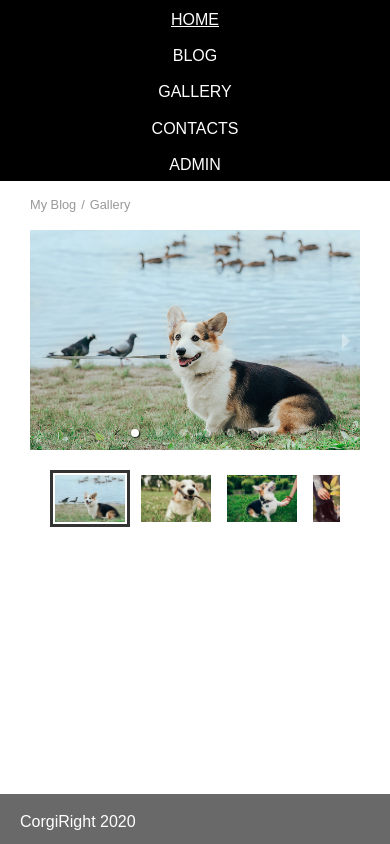
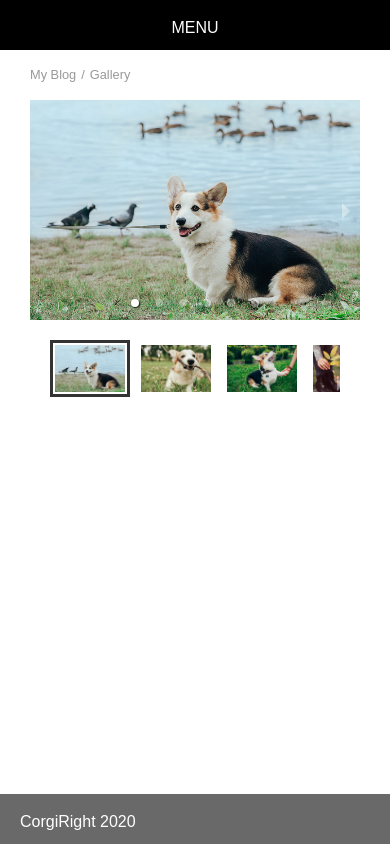
Before and after one commit to maria-yurovskykh/blog-project, a React (Create React App) app: page /gallery in a window 390 px wide. Built offline with nearby package versions, Linux system fonts and the light colour scheme; what google-maps-react would draw is missing.

Commit message:
Add fly-out menu on mobile

```diff
--- a/src/App.css
+++ b/src/App.css
@@ -471,7 +471,6 @@ textarea {
   color: #000;
   padding: 0.2em 0;
 }
-
 /* RESET END */
 
 body {
@@ -481,6 +480,25 @@ body {
 
 body * {
   box-sizing: border-box;
+}
+
+button {
+  font-family: Kontora, sans-serif;
+  display: inline-block;
+  margin-right: 10px;
+  padding: 5px 10px 2px;
+  border-radius: 5px;
+  background: #000;
+  color: #fff;
+  font-size: 0.8em;
+}
+
+button:hover {
+  text-decoration: underline;
+}
+
+textarea {
+  height: 200px;
 }
 
 .nav {
@@ -493,7 +511,28 @@ body * {
   background-color: #000;
   align-items: center;
   justify-content: space-around;
-  z-index: 1;
+  z-index: 3;
+}
+
+.menu {
+  display: none;
+}
+
+.menu-label {
+  height: 50px;
+  color: #fff;
+  text-transform: uppercase;
+  padding: 20px;
+}
+
+.nav-buttons {
+  display: none;
+  width: 100%;
+}
+
+.menu:checked + .nav-buttons{
+  display: flex;
+  flex-direction: column;
 }
 
 .nav a {
@@ -502,7 +541,6 @@ body * {
   text-decoration: none;
   text-transform: uppercase;
   padding: 10px 10px 7px;
-  margin: 0 20px;
   width: 100%;
   text-align: center;
   line-height: 1.2;
@@ -514,8 +552,8 @@ body * {
 }
 
 .container {
-  margin: 180px auto 60px;
-  max-height: calc(100% - 200px);
+  margin: 50px auto 60px;
+  max-height: calc(100% - 100px);
   max-width: calc(100% - 60px);
 }
 
@@ -547,34 +585,24 @@ body * {
   margin: 0;
 }
 
+.posts-wrapper {
+  display: flex;
+  flex-direction: column-reverse;
+}
+
 .admin-form {
   margin-bottom: 20px;
-}
-
-button {
-  font-family: Kontora, sans-serif;
-  display: inline-block;
-  margin-right: 10px;
-  padding: 3px 10px 1px;
-  border-radius: 5px;
-  background: #000;
-  color: #fff;
-  font-size: 0.8em;
 }
 
 .add-button {
   font-family: Kontora, sans-serif;
   display: inline-block;
-  padding: 10px 20px 6px;
+  padding: 12px 24px 8px;
   margin-bottom: 20px;
   text-transform: uppercase;
   color: #fff;
   border-radius: 5px;
   font-size: 1em;
-}
-
-button:hover {
-  text-decoration: underline;
 }
 
 .title,
@@ -584,10 +612,6 @@ button:hover {
   margin-bottom: 20px;
   padding: 5px;
   border: 1px solid #696969;
-}
-
-textarea {
-  height: 200px;
 }
 
 .card {
@@ -612,7 +636,6 @@ textarea {
 .card-text {
   margin-bottom: 20px;
   color: #696969;
-
 }
 
 .footer {
@@ -639,6 +662,12 @@ textarea {
   margin: 20px 0;
 }
 
+.photo-gallery .carousel {
+  display: flex;
+  justify-content: space-around;
+  margin: 0 auto;
+}
+
 @media (min-width: 1000px) {
   .nav {
     flex-direction: row;
@@ -647,7 +676,19 @@ textarea {
 
   .nav a {
     position: relative;
+    margin: 0 20px;
     width: 20%;
+  }
+
+  .menu-label {
+    display: none;
+  }
+
+  .nav-buttons,
+  .menu:checked + .nav-buttons {
+    display: flex;
+    flex-direction: row;
+    width: 100%;
   }
 
   .nav a:after {
@@ -665,15 +706,10 @@ textarea {
   }
 
   .container {
-    margin: 50px auto 60px;
-    max-height: calc(100% - 100px);
     max-width: 1170px;
   }
+
+  .photo-gallery .carousel {
+    max-width: 800px;
+  }
 }
-
-.photo-gallery .carousel {
-  display: flex;
-  justify-content: space-around;
-  max-width: 800px;
-  margin: 0 auto;
-}
--- a/src/components/shared/Navigation.js
+++ b/src/components/shared/Navigation.js
@@ -3,11 +3,15 @@ import React from 'react';
 const Navigation = () => {
   return (
     <nav className="nav">
-      <a href="/" role="button">Home</a>
-      <a href="/blog" role="button">Blog</a>
-      <a href="/gallery" role="button">Gallery</a>
-      <a href="/contacts" role="button">Contacts</a>
-      <a href="/admin" role="button">Admin</a>
+      <label for="menu" className="menu-label">Menu</label>
+      <input type="checkbox" name="menu" id="menu" className="menu"></input>
+      <div className="nav-buttons">
+        <a href="/" role="button">Home</a>
+        <a href="/blog" role="button">Blog</a>
+        <a href="/gallery" role="button">Gallery</a>
+        <a href="/contacts" role="button">Contacts</a>
+        <a href="/admin" role="button">Admin</a>
+      </div>
     </nav>
   )
 }
--- a/src/components/shared/Posts.js
+++ b/src/components/shared/Posts.js
@@ -22,7 +22,7 @@ class Posts extends Component {
 
   render() {
     return (
-      <div>
+      <div className="posts-wrapper">
         {
           this.state.data.length > 0
           ?
```
